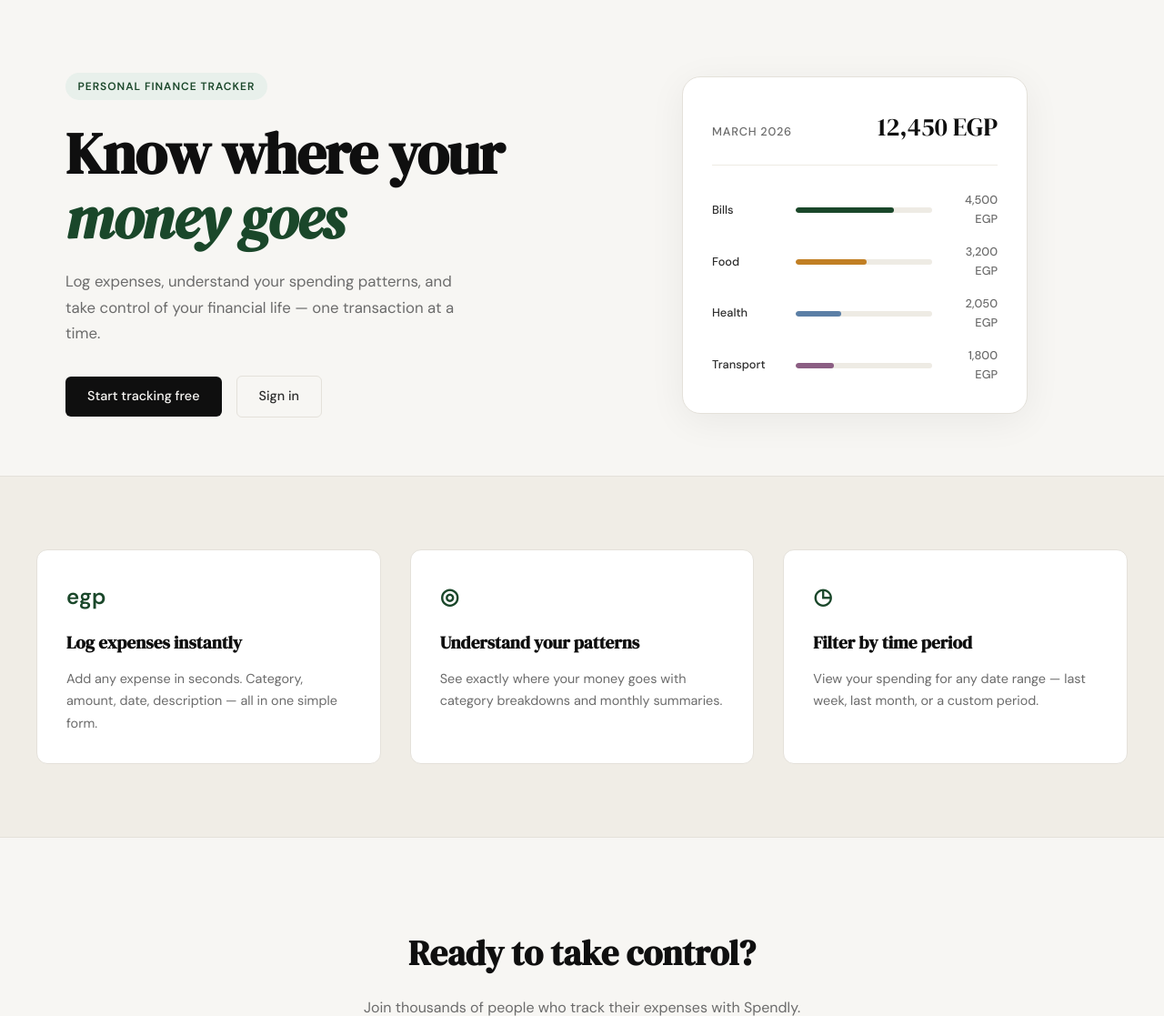
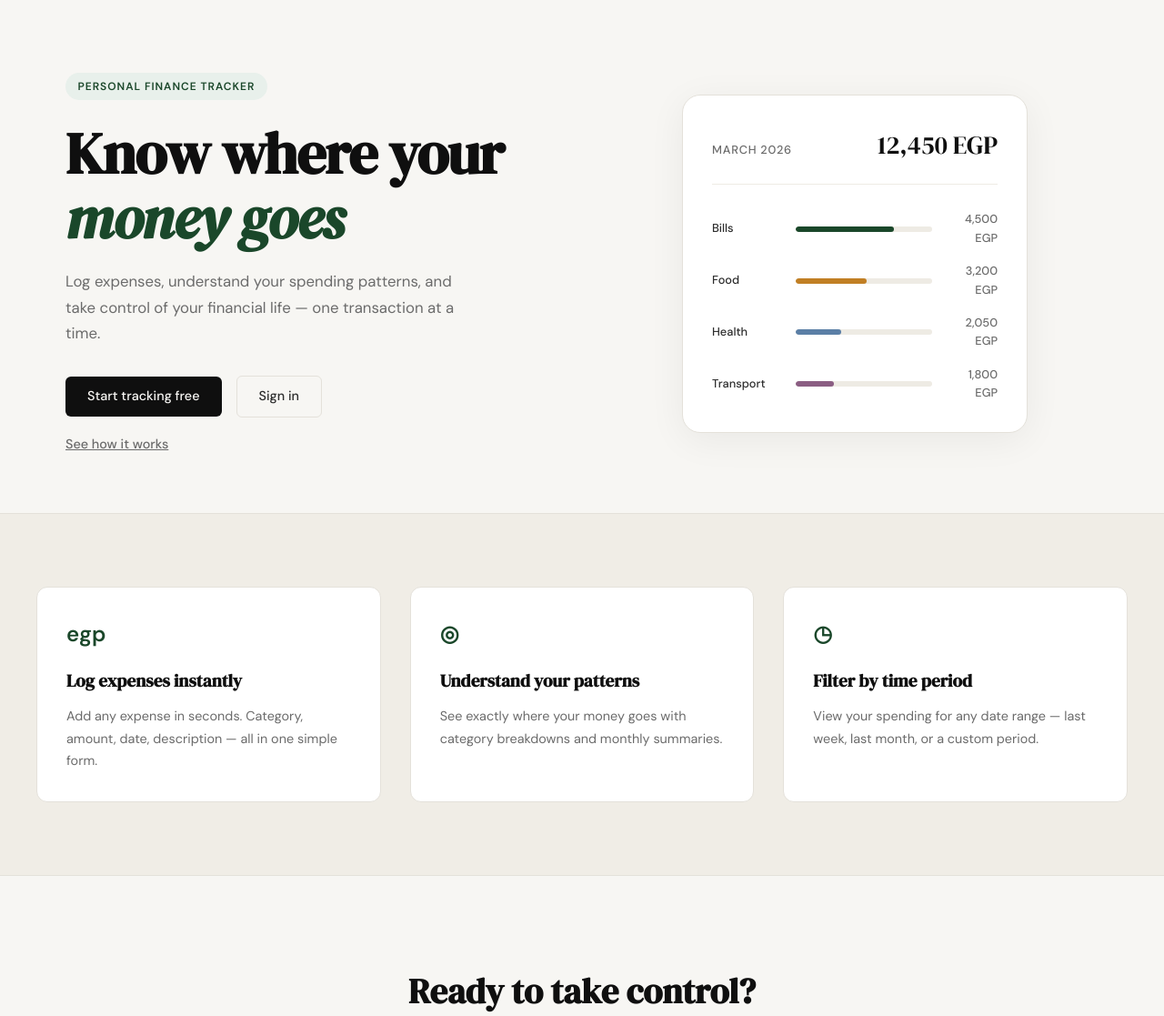
Before and after one commit to ramez00/moneyTracking, a Flask app: page / in a window 1280 px wide. Shown: the part 61-1178 px from the top of the page at 91% size. Run offline with Flask 3, Linux system fonts and the light colour scheme.

Commit message:
landing: add how-it-works modal with bilingual steps

```diff
--- a/static/css/style.css
+++ b/static/css/style.css
@@ -594,6 +594,124 @@ a {
 }
 
 /* ------------------------------------------------------------------ */
+/* How it works link + modal                                          */
+/* ------------------------------------------------------------------ */
+
+.how-it-works-link {
+  display: inline-block;
+  margin-top: 1.25rem;
+  background: none;
+  border: none;
+  padding: 0;
+  font-family: var(--font-body);
+  font-size: 0.9rem;
+  font-weight: 500;
+  color: var(--ink-muted);
+  text-decoration: underline;
+  cursor: pointer;
+}
+
+.how-it-works-link:hover {
+  color: var(--ink);
+}
+
+.modal-overlay {
+  position: fixed;
+  inset: 0;
+  background: rgba(15, 15, 15, 0.55);
+  display: flex;
+  align-items: center;
+  justify-content: center;
+  padding: 2rem;
+  z-index: 200;
+}
+
+.modal-overlay[hidden] {
+  display: none;
+}
+
+.modal {
+  position: relative;
+  width: 100%;
+  max-width: 480px;
+  background: var(--paper-card);
+  border: 1px solid var(--border);
+  border-radius: var(--radius-lg);
+  box-shadow: 0 20px 60px rgba(0, 0, 0, 0.2);
+  padding: 2.5rem 2rem 2rem;
+}
+
+.modal-close {
+  position: absolute;
+  top: 1rem;
+  right: 1rem;
+  background: transparent;
+  border: none;
+  font-size: 1.5rem;
+  line-height: 1;
+  color: var(--ink-muted);
+  cursor: pointer;
+  padding: 0.25rem;
+}
+
+.modal-close:hover {
+  color: var(--ink);
+}
+
+.modal-title {
+  font-family: var(--font-display);
+  font-size: 1.6rem;
+  color: var(--ink);
+  margin-bottom: 1.5rem;
+}
+
+.modal-steps {
+  list-style: none;
+  display: flex;
+  flex-direction: column;
+  gap: 1.25rem;
+  margin-bottom: 2rem;
+}
+
+.modal-steps li {
+  display: flex;
+  gap: 1rem;
+  align-items: flex-start;
+}
+
+.modal-step-num {
+  flex-shrink: 0;
+  width: 2rem;
+  height: 2rem;
+  border-radius: 50%;
+  background: var(--accent-light);
+  color: var(--accent);
+  font-weight: 600;
+  font-size: 0.9rem;
+  display: flex;
+  align-items: center;
+  justify-content: center;
+}
+
+.modal-steps h3 {
+  font-family: var(--font-display);
+  font-size: 1.05rem;
+  color: var(--ink);
+  margin-bottom: 0.25rem;
+}
+
+.modal-steps p {
+  font-size: 0.9rem;
+  color: var(--ink-muted);
+  line-height: 1.6;
+}
+
+.modal-cta {
+  display: block;
+  text-align: center;
+}
+
+/* ------------------------------------------------------------------ */
 /* Responsive                                                          */
 /* ------------------------------------------------------------------ */
 
@@ -698,3 +816,8 @@ html[dir="rtl"] .auth-switch {
 html[dir="rtl"] .footer-inner {
   direction: rtl;
 }
+
+html[dir="rtl"] .modal-close {
+  right: auto;
+  left: 1rem;
+}
--- a/static/js/main.js
+++ b/static/js/main.js
@@ -1 +1,32 @@
 // main.js — students will add JavaScript here as features are built
+
+document.addEventListener("DOMContentLoaded", function () {
+  var trigger = document.getElementById("how-it-works-trigger");
+  var overlay = document.getElementById("how-it-works-overlay");
+  var closeBtn = document.getElementById("how-it-works-close");
+
+  if (!trigger || !overlay || !closeBtn) return;
+
+  function openModal() {
+    overlay.hidden = false;
+  }
+
+  function closeModal() {
+    overlay.hidden = true;
+  }
+
+  trigger.addEventListener("click", openModal);
+  closeBtn.addEventListener("click", closeModal);
+
+  overlay.addEventListener("click", function (event) {
+    if (event.target === overlay) {
+      closeModal();
+    }
+  });
+
+  document.addEventListener("keydown", function (event) {
+    if (event.key === "Escape" && !overlay.hidden) {
+      closeModal();
+    }
+  });
+});
--- a/templates/landing.html
+++ b/templates/landing.html
@@ -18,37 +18,40 @@
       >
       <a href="{{ url_for('login') }}" class="btn-ghost">{{ _('Sign in') }}</a>
     </div>
+    <button type="button" class="how-it-works-link" id="how-it-works-trigger">
+      {{ _('See how it works') }}
+    </button>
   </div>
   <div class="hero-visual">
     <div class="mock-card">
       <div class="mock-card-header">
-        <span class="mock-label">March 2026</span>
+        <span class="mock-label">{{ _('March 2026') }}</span>
         <span class="mock-total">12,450 {{ _('EGP')}}</span>
       </div>
       <div class="mock-bars">
         <div class="mock-bar-row">
-          <span class="mock-cat">Bills</span>
+          <span class="mock-cat">{{ _('Bills') }}</span>
           <div class="mock-bar-track">
             <div class="mock-bar" style="width: 72%"></div>
           </div>
           <span class="mock-amt">4,500 {{ _('EGP')}}</span>
         </div>
         <div class="mock-bar-row">
-          <span class="mock-cat">Food</span>
+          <span class="mock-cat">{{ _('Food') }}</span>
           <div class="mock-bar-track">
             <div class="mock-bar mock-bar-2" style="width: 52%"></div>
           </div>
           <span class="mock-amt">3,200 {{ _('EGP')}}</span>
         </div>
         <div class="mock-bar-row">
-          <span class="mock-cat">Health</span>
+          <span class="mock-cat">{{ _('Health') }}</span>
           <div class="mock-bar-track">
             <div class="mock-bar mock-bar-3" style="width: 33%"></div>
           </div>
           <span class="mock-amt">2,050 {{ _('EGP')}}</span>
         </div>
         <div class="mock-bar-row">
-          <span class="mock-cat">Transport</span>
+          <span class="mock-cat">{{ _('Transport') }}</span>
           <div class="mock-bar-track">
             <div class="mock-bar mock-bar-4" style="width: 28%"></div>
           </div>
@@ -63,26 +66,26 @@
   <div class="features-inner">
     <div class="feature-card">
       <div class="feature-icon">egp</div>
-      <h3 class="feature-title">Log expenses instantly</h3>
+      <h3 class="feature-title">{{ _('Log expenses instantly') }}</h3>
       <p class="feature-body">
-        Add any expense in seconds. Category, amount, date, description — all in
-        one simple form.
+        {{ _('Add any expense in seconds. Category, amount, date, description —
+        all in one simple form.') }}
       </p>
     </div>
     <div class="feature-card">
       <div class="feature-icon">◎</div>
-      <h3 class="feature-title">Understand your patterns</h3>
+      <h3 class="feature-title">{{ _('Understand your patterns') }}</h3>
       <p class="feature-body">
-        See exactly where your money goes with category breakdowns and monthly
-        summaries.
+        {{ _('See exactly where your money goes with category breakdowns and
+        monthly summaries.') }}
       </p>
     </div>
     <div class="feature-card">
       <div class="feature-icon">◷</div>
-      <h3 class="feature-title">Filter by time period</h3>
+      <h3 class="feature-title">{{ _('Filter by time period') }}</h3>
       <p class="feature-body">
-        View your spending for any date range — last week, last month, or a
-        custom period.
+        {{ _('View your spending for any date range — last week, last month, or
+        a custom period.') }}
       </p>
     </div>
   </div>
@@ -90,14 +93,61 @@
 
 <section class="cta-section">
   <div class="cta-inner">
-    <h2 class="cta-title">Ready to take control?</h2>
+    <h2 class="cta-title">{{ _('Ready to take control?') }}</h2>
     <p class="cta-body">
-      Join thousands of people who track their expenses with Spendly.
+      {{ _('Join thousands of people who track their expenses with Spendly.') }}
     </p>
     <a href="{{ url_for('register') }}" class="btn-primary"
-      >Create free account</a
+      >{{ _('Create free account') }}</a
     >
   </div>
 </section>
 
+<div class="modal-overlay" id="how-it-works-overlay" hidden>
+  <div
+    class="modal"
+    role="dialog"
+    aria-modal="true"
+    aria-labelledby="how-it-works-title"
+  >
+    <button
+      type="button"
+      class="modal-close"
+      id="how-it-works-close"
+      aria-label="{{ _('Close') }}"
+    >
+      &times;
+    </button>
+    <h2 id="how-it-works-title" class="modal-title">
+      {{ _('How Spendly works') }}
+    </h2>
+    <ol class="modal-steps">
+      <li>
+        <span class="modal-step-num">1</span>
+        <div>
+          <h3>{{ _('Create your free account') }}</h3>
+          <p>
+            {{ _('Sign up in seconds with your name, email, and a password —
+            no credit card required.') }}
+          </p>
+        </div>
+      </li>
+      <li>
+        <span class="modal-step-num">2</span>
+        <div>
+          <h3>{{ _('Log your first expense') }}</h3>
+          <p>
+            {{ _('Enter the amount and choose a category — like Bills, Food,
+            or Transport — and Spendly starts tracking where your money
+            goes.') }}
+          </p>
+        </div>
+      </li>
+    </ol>
+    <a href="{{ url_for('register') }}" class="btn-primary modal-cta"
+      >{{ _('Get started now') }}</a
+    >
+  </div>
+</div>
+
 {% endblock %}
```
Also changed, not shown: translations/ar/LC_MESSAGES/messages.po, translations/en/LC_MESSAGES/messages.po, 3 other files.
